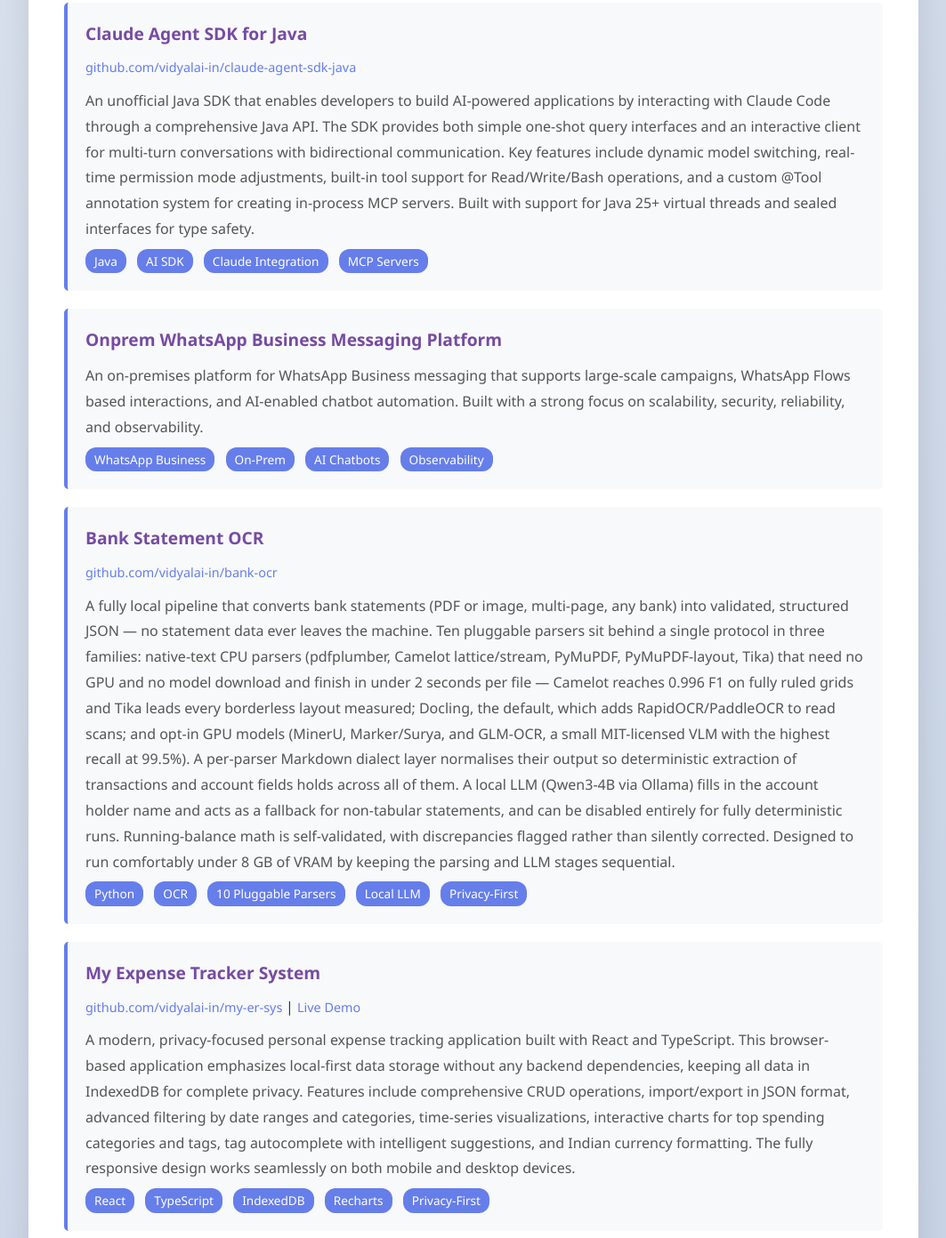
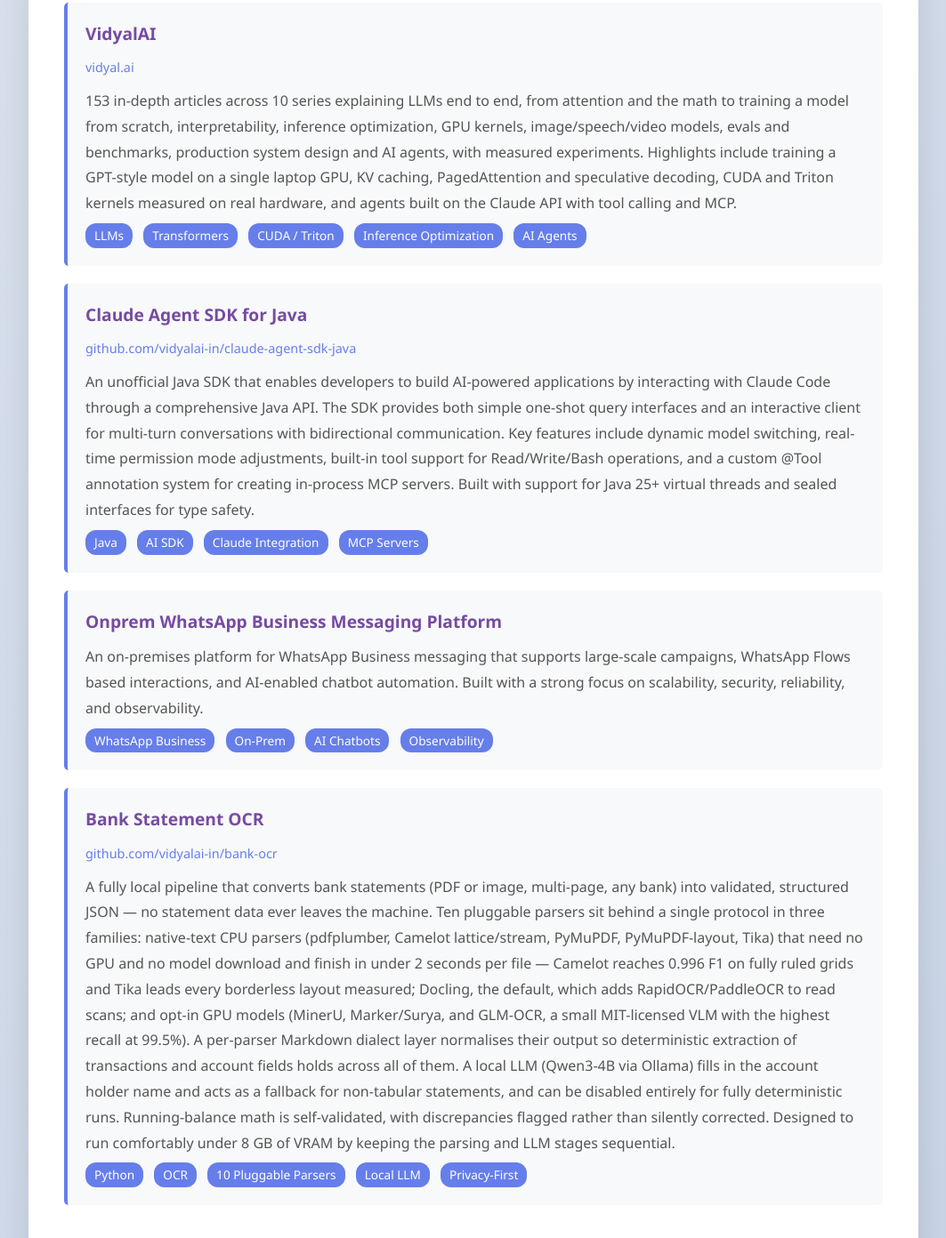
Before and after one commit to amitlp/amitlp.github.io, a plain HTML site: page index.html in a window 1280 px wide. Shown: the part 5035-6427 px from the top of the page at 89% size, without its empty margins (108-1171 px from the left). Drawn offline with Linux system fonts and the light colour scheme.

Commit message:
Add VidyalAI project and remove My Expense Tracker System
- Add VidyalAI (vidyal.ai) as the first Projects entry: 153 articles
  across 10 series on LLMs, with highlights and topic badges
- Remove the My Expense Tracker System project card
- Regenerate resume.pdf, keeping it at 3 pages

Co-Authored-By: Claude Opus 5.5 <noreply@anthropic.com>

```diff
--- a/index.html
+++ b/index.html
@@ -572,6 +572,25 @@
                 <h2>Projects</h2>
 
                 <div class="project-card">
+                    <div class="project-title">VidyalAI</div>
+                    <div>
+                        <a href="https://vidyal.ai" target="_blank" class="project-link">
+                            vidyal.ai
+                        </a>
+                    </div>
+                    <div class="project-description">
+                        153 in-depth articles across 10 series explaining LLMs end to end, from attention and the math to training a model from scratch, interpretability, inference optimization, GPU kernels, image/speech/video models, evals and benchmarks, production system design and AI agents, with measured experiments. Highlights include training a GPT-style model on a single laptop GPU, KV caching, PagedAttention and speculative decoding, CUDA and Triton kernels measured on real hardware, and agents built on the Claude API with tool calling and MCP.
+                    </div>
+                    <div>
+                        <span class="badge">LLMs</span>
+                        <span class="badge">Transformers</span>
+                        <span class="badge">CUDA / Triton</span>
+                        <span class="badge">Inference Optimization</span>
+                        <span class="badge">AI Agents</span>
+                    </div>
+                </div>
+
+                <div class="project-card">
                     <div class="project-title">Claude Agent SDK for Java</div>
                     <div>
                         <a href="https://github.com/vidyalai-in/claude-agent-sdk-java" target="_blank" class="project-link">
@@ -620,29 +639,6 @@
                         <span class="badge">Privacy-First</span>
                     </div>
                 </div>
-
-                <div class="project-card">
-                    <div class="project-title">My Expense Tracker System</div>
-                    <div>
-                        <a href="https://github.com/vidyalai-in/my-er-sys" target="_blank" class="project-link">
-                            github.com/vidyalai-in/my-er-sys
-                        </a>
-                        |
-                        <a href="https://vidyalai-in.github.io/my-er-sys/" target="_blank" class="project-link">
-                            Live Demo
-                        </a>
-                    </div>
-                    <div class="project-description">
-                        A modern, privacy-focused personal expense tracking application built with React and TypeScript. This browser-based application emphasizes local-first data storage without any backend dependencies, keeping all data in IndexedDB for complete privacy. Features include comprehensive CRUD operations, import/export in JSON format, advanced filtering by date ranges and categories, time-series visualizations, interactive charts for top spending categories and tags, tag autocomplete with intelligent suggestions, and Indian currency formatting. The fully responsive design works seamlessly on both mobile and desktop devices.
-                    </div>
-                    <div>
-                        <span class="badge">React</span>
-                        <span class="badge">TypeScript</span>
-                        <span class="badge">IndexedDB</span>
-                        <span class="badge">Recharts</span>
-                        <span class="badge">Privacy-First</span>
-                    </div>
-                </div>
             </section>
 
             <section>
```
Also changed, not shown: 1 other file.
